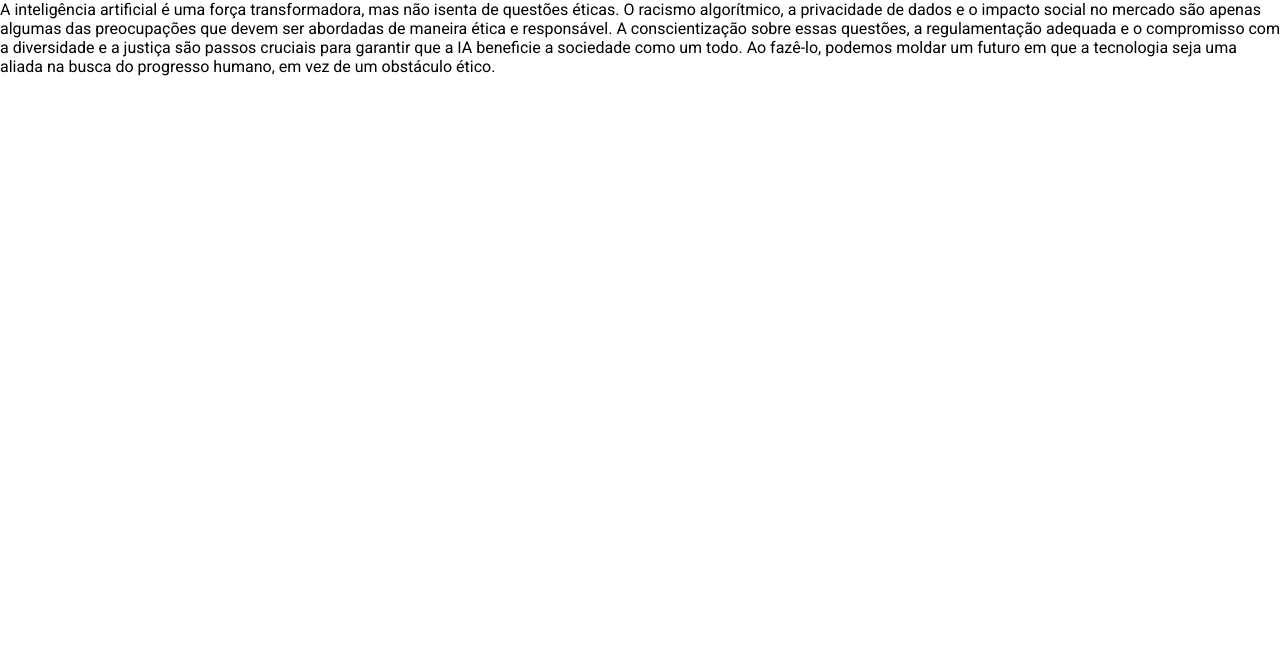
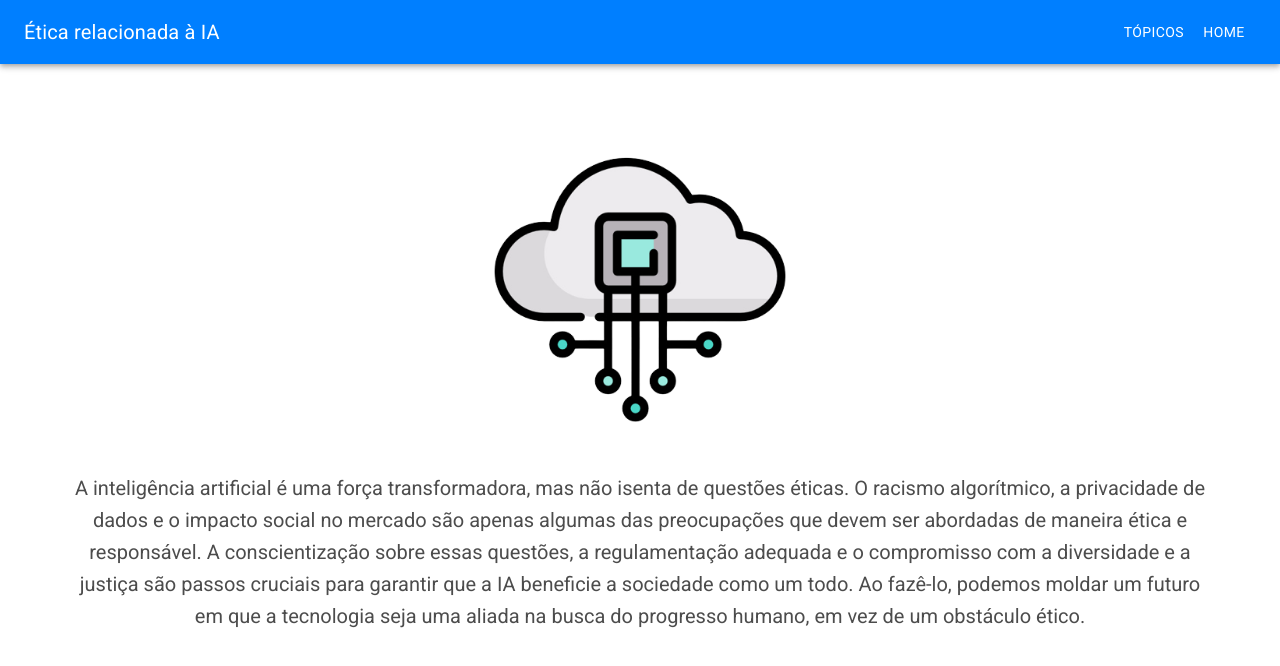
Before and after one commit to kamillareal/transversal, a React (Create React App) app: page /conclusao in a window 1280 px wide. Shown: the top 666 px of the page. Built offline with nearby package versions, Linux system fonts and the light colour scheme.

Commit message:
conclusao

```diff
--- a/src/pages/Conclusao/index.tsx
+++ b/src/pages/Conclusao/index.tsx
@@ -1,15 +1,32 @@
+import { Container, Gap } from "pages";
+import AppBarHeader from "shared/components/app-bar";
+import ia from "../../assets/ia.png";
+
 export const Conclusao = () => {
   return (
     <div>
-      A inteligência artificial é uma força transformadora, mas não isenta de
-      questões éticas. O racismo algorítmico, a privacidade de dados e o impacto
-      social no mercado são apenas algumas das preocupações que devem ser
-      abordadas de maneira ética e responsável. A conscientização sobre essas
-      questões, a regulamentação adequada e o compromisso com a diversidade e a
-      justiça são passos cruciais para garantir que a IA beneficie a sociedade
-      como um todo. Ao fazê-lo, podemos moldar um futuro em que a tecnologia
-      seja uma aliada na busca do progresso humano, em vez de um obstáculo
-      ético.
+      <AppBarHeader></AppBarHeader>
+      <Container style={{ display: "flex", alignItems: "center" }}>
+        <img src={ia} alt="" style={{ width: "40%", paddingTop: "5rem" }} />
+        <Gap
+          style={{
+            fontSize: "20px",
+            padding: "1rem 4rem",
+            textAlign: "center",
+            lineHeight: "2rem",
+          }}
+        >
+          A inteligência artificial é uma força transformadora, mas não isenta
+          de questões éticas. O racismo algorítmico, a privacidade de dados e o
+          impacto social no mercado são apenas algumas das preocupações que
+          devem ser abordadas de maneira ética e responsável. A conscientização
+          sobre essas questões, a regulamentação adequada e o compromisso com a
+          diversidade e a justiça são passos cruciais para garantir que a IA
+          beneficie a sociedade como um todo. Ao fazê-lo, podemos moldar um
+          futuro em que a tecnologia seja uma aliada na busca do progresso
+          humano, em vez de um obstáculo ético.
+        </Gap>
+      </Container>
     </div>
   );
 };
```
Also changed, not shown: src/assets/ia.png (added).
